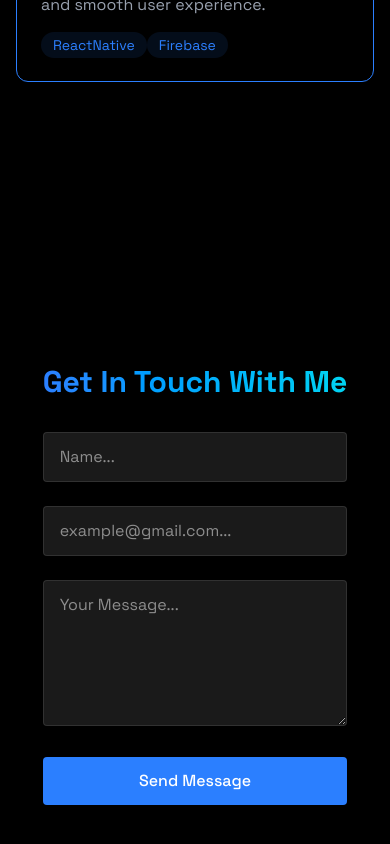
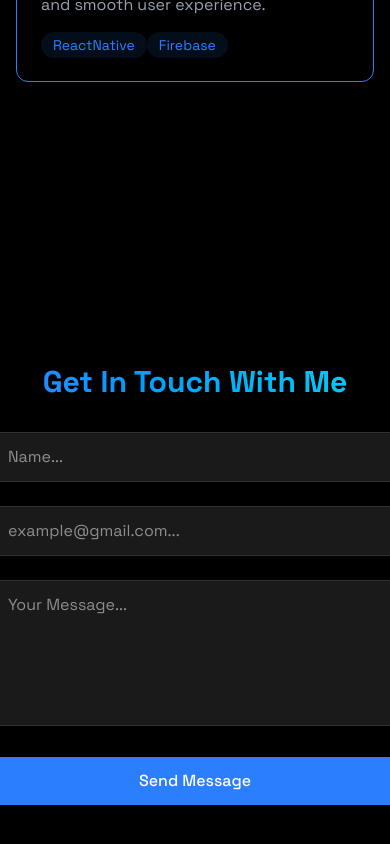
Before and after one commit to akapeith/Portfolio, a React (Vite) app: page / in a window 390 px wide. Shown: the part 3456-4300 px from the top of the page. Built offline with nearby package versions, Linux system fonts and the light colour scheme.

Commit message:
fixed mobile layout again for contact form

```diff
--- a/src/assets/Components/Sections/Contact.jsx
+++ b/src/assets/Components/Sections/Contact.jsx
@@ -23,7 +23,7 @@ export const Contact = () =>{
     return <section id="contact" className="min-h-screen flex items-center justify-center
     py-20">
         <FadeinRight>
-            <div className="px-4 w-full max-w-xl">
+          <div className="px-4 w-110">
                 <h2 className="text-3xl font-bold mb-8 bg-gradient-to-r from-blue-500
                  to-cyan-400 text-center bg-clip-text text-transparent">
                     Get In Touch With Me</h2>
```
